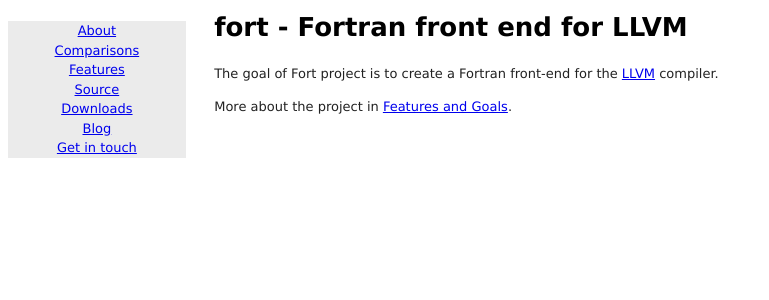
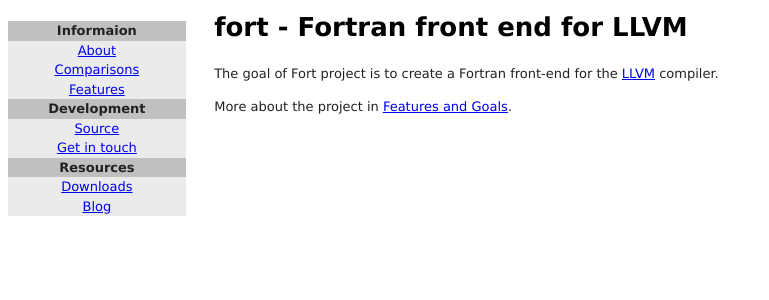
Before and after one commit to llvm-fortran/llvm-fortran.github.io, a Jekyll site: the page built from about.md, in a window 1280 px wide. Shown: the top 300 px of the page, without its empty margins (0-769 px from the left). Built offline with Jekyll 4.4.1, drawn with Linux system fonts in a browser that asks for light colours.

Commit message:
Add categories to the menu

```diff
--- a/_config.yml
+++ b/_config.yml
@@ -5,15 +5,30 @@ description: > # this means to ignore newlines until "baseurl:"
 baseurl: "" # the subpath of your site, e.g. /blog
 url: "" # the base hostname & protocol for your site, e.g. http://example.com
 github_username: llvm-fortran
-# Remove this to have pages auto-generated from file system
-header_pages:
-  - about.md
-  - comparison.md
-  - features.md
-  - hacking.md
-  - download.md
-  - blog.md
-  - contact.md
+
+## Menu settings
+# Remove to have pages auto-generated from file system
+header_categories:
+  - title: Informaion
+    pages:
+      - about.md
+      - comparison.md
+      - features.md
+  - title: Development
+    pages:
+      - hacking.md
+      - contact.md
+  - title: Resources
+    pages:
+      - download.md
+      - blog.md
+
+# Alternatively, just list markdown files
+#header_pages:
+#  - about.md
+#  - comparison.md
+#  - ...
+
 
 # Build settings
 markdown: kramdown
--- a/_includes/header.html
+++ b/_includes/header.html
@@ -1,7 +1,22 @@
 {% assign default_paths = site.pages | map: "path" %}
 {% assign page_paths = site.header_pages | default: default_paths %}
+{% assign page_categories = site.header_categories %}
 
-{% if page_paths %}
+{% if page_categories %}
+<div id="menu">
+    <div class="submenu">
+      {% for category in page_categories%}
+        <label>{{category.title}}</label>
+          {% for path in category.pages %}
+            {% assign my_page = site.pages | where: "path", path | first %}
+            {% if my_page.title %}
+            <a href="{{ my_page.url | relative_url }}">{{ my_page.title | escape }}</a>
+            {% endif %}
+          {% endfor %}
+      {% endfor %}
+    </div>
+</div>
+{% elsif page_paths %}
 <div id="menu">
     <div class="submenu">
       {% for path in page_paths %}
```
